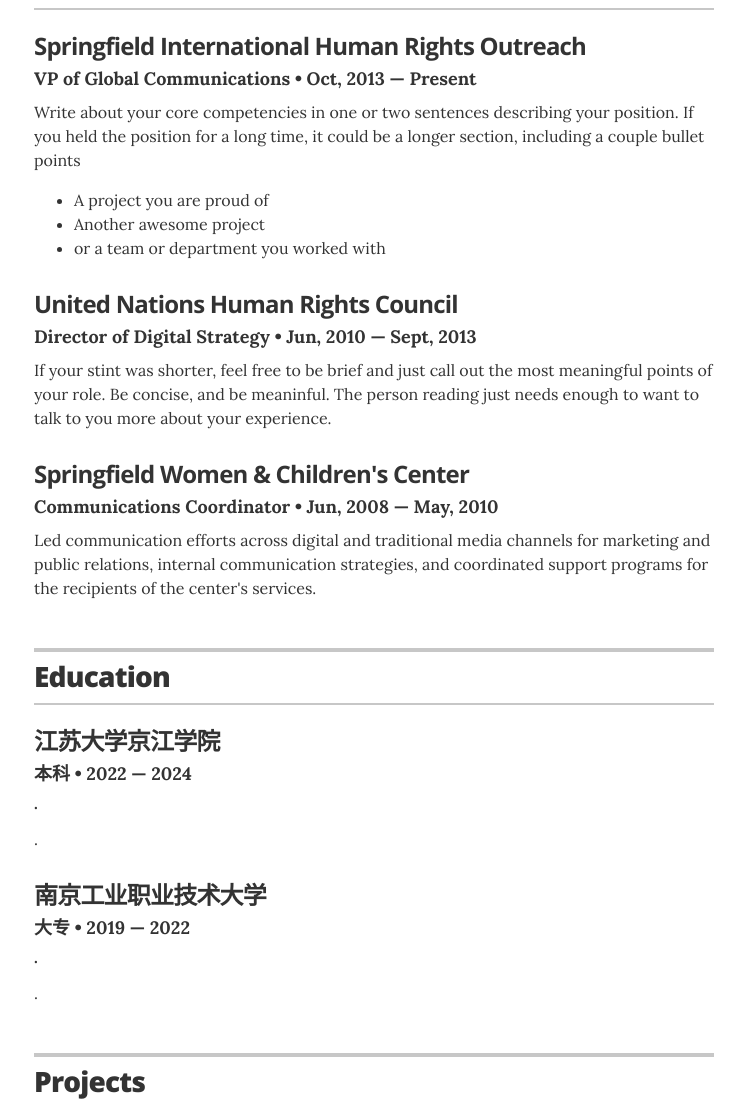
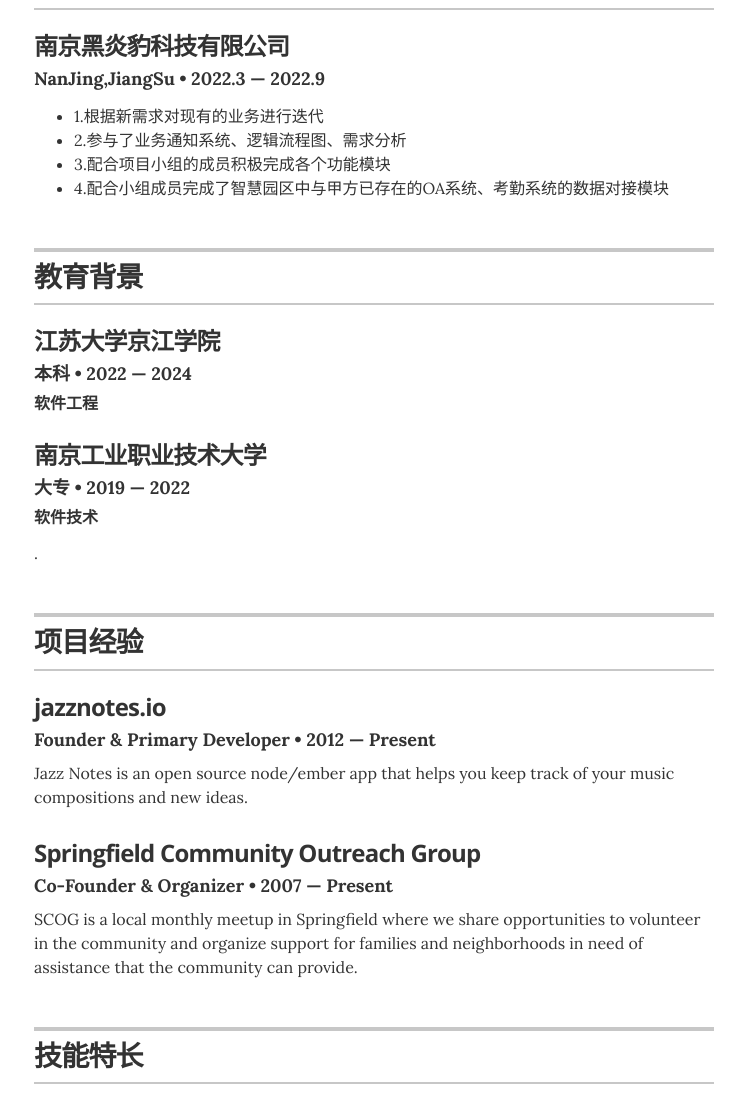
Before and after one commit to jglovier/resume-template, a Jekyll site: the page built from index.html, in a window 1280 px wide and 1400 px high, scrolled down 246 px. Shown: the part 299-1400 px from the top of the window, without its empty margins (266-1011 px from the left). Built offline with Jekyll 4.4.1, drawn with Linux system fonts in a browser that asks for light colours.

Commit message:
实习经历

```diff
--- a/_data/education.yml
+++ b/_data/education.yml
@@ -2,11 +2,11 @@
 - degree: 本科
   uni: 江苏大学京江学院
   year: 2022 &mdash; 2024
-  award: .
-  summary: .
+  award: 软件工程
+  summary:
 
 - degree: 大专
   uni: 南京工业职业技术大学
   year: 2019 &mdash; 2022
-  award: .
+  award: 软件技术
   summary: .
--- a/_data/experience.yml
+++ b/_data/experience.yml
@@ -1,19 +1,5 @@
 # Jobs
-# VP of Global Communications
-- company: Springfield International Human Rights Outreach
-  position: VP of Global Communications
-  duration: Oct, 2013 &mdash; Present
-  summary: Write about your core competencies in one or two sentences describing your position. If you held the position for a long time, it could be a longer section, including a couple bullet points	<ul class="resume-item-list"><li>A project you are proud of</li><li>Another awesome project</li><li>or a team or department you worked with</li></ul>
-
-# Director of Digital Stratgy
-- company: United Nations Human Rights Council
-  position: Director of Digital Strategy
-  duration:  Jun, 2010 &mdash; Sept, 2013
-  summary: If your stint was shorter, feel free to be brief and just call out the most meaningful points of your role. Be concise, and be meaninful. The person reading just needs enough to want to talk to you more about your experience.
-
-
-# Communications Coordinator
-- company: Springfield Women & Children's Center
-  position: Communications Coordinator
-  duration:   Jun, 2008  &mdash; May, 2010
-  summary: Led communication efforts across digital and traditional media channels for marketing and public relations, internal communication strategies, and coordinated support programs for the recipients of the center's services.
+- company: 南京黑炎豹科技有限公司
+  position: NanJing,JiangSu
+  duration:  2022.3 &mdash; 2022.9
+  summary: <ul class="resume-item-list"><li>1.根据新需求对现有的业务进行迭代</li><li>2.参与了业务通知系统、逻辑流程图、需求分析</li><li>3.配合项目小组的成员积极完成各个功能模块</li><li>4.配合小组成员完成了智慧园区中与甲方已存在的OA系统、考勤系统的数据对接模块</li></ul>
--- a/_layouts/resume.html
+++ b/_layouts/resume.html
@@ -47,13 +47,13 @@
         {% endif %}
 
       </header>
-
+<!-- 经验 -->
       {% if site.resume_section_experience %}
       <!-- begin Experience -->
       <section class="content-section">
 
         <header class="section-header">
-          <h2>Experience</h2>
+          <h2>实习经历</h2>
         </header>
 
         {% for job in site.data.experience %}
@@ -73,7 +73,7 @@
       <!-- begin Education -->
       <section class="content-section">
         <header class="section-header">
-          <h2>Education</h2>
+          <h2>教育背景</h2>
         </header>
 
         {% for education in site.data.education %}
@@ -101,7 +101,7 @@
       <!-- begin Projects -->
       <section class="content-section">
         <header class="section-header">
-          <h2>Projects</h2>
+          <h2>项目经验</h2>
         </header>
 
         {% for project in site.data.projects %}
@@ -122,7 +122,7 @@
       <section class="content-section">
 
         <header class="section-header">
-          <h2>Skills</h2>
+          <h2>技能特长</h2>
         </header>
         {% for skill in site.data.skills %}
         <div class="resume-item">
```
